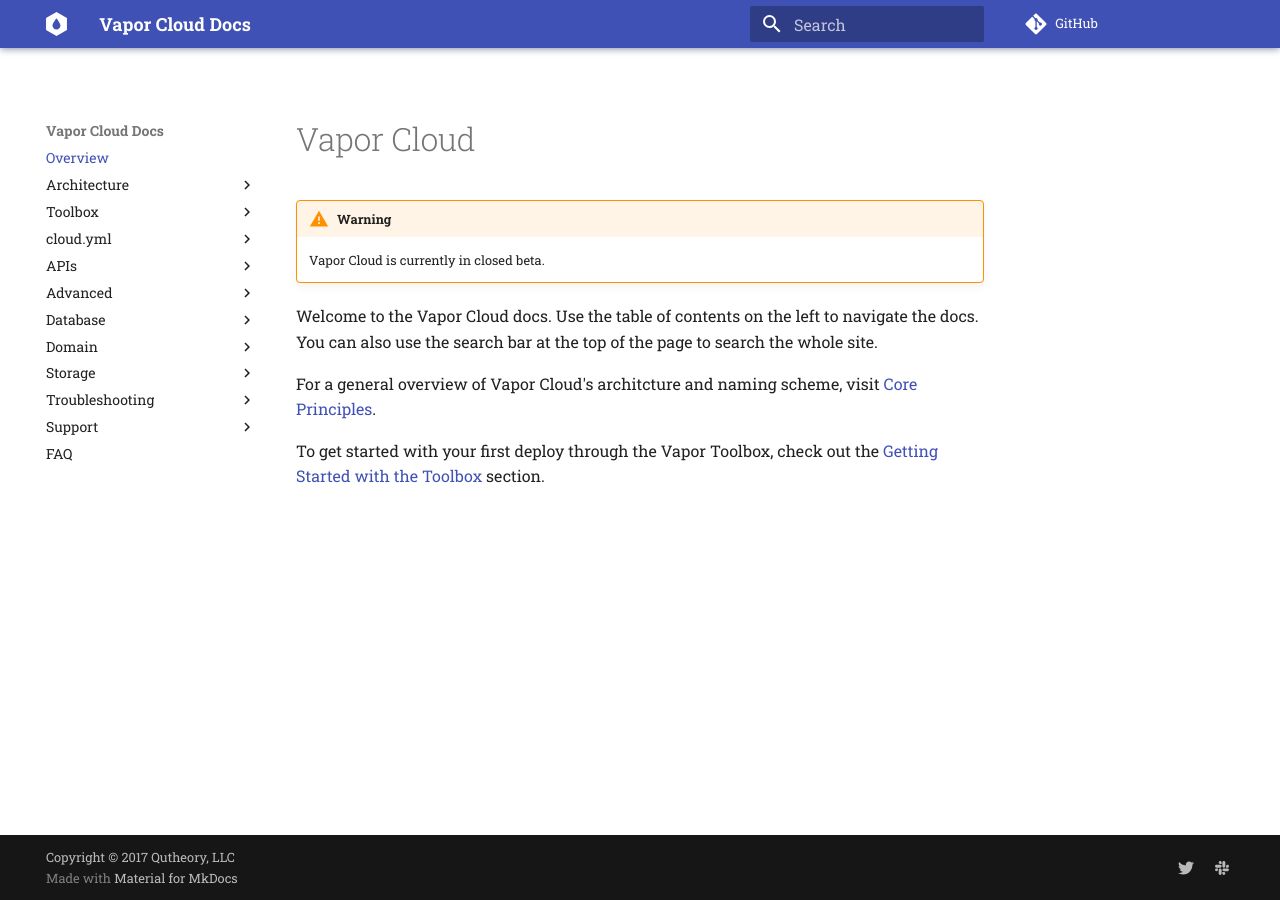
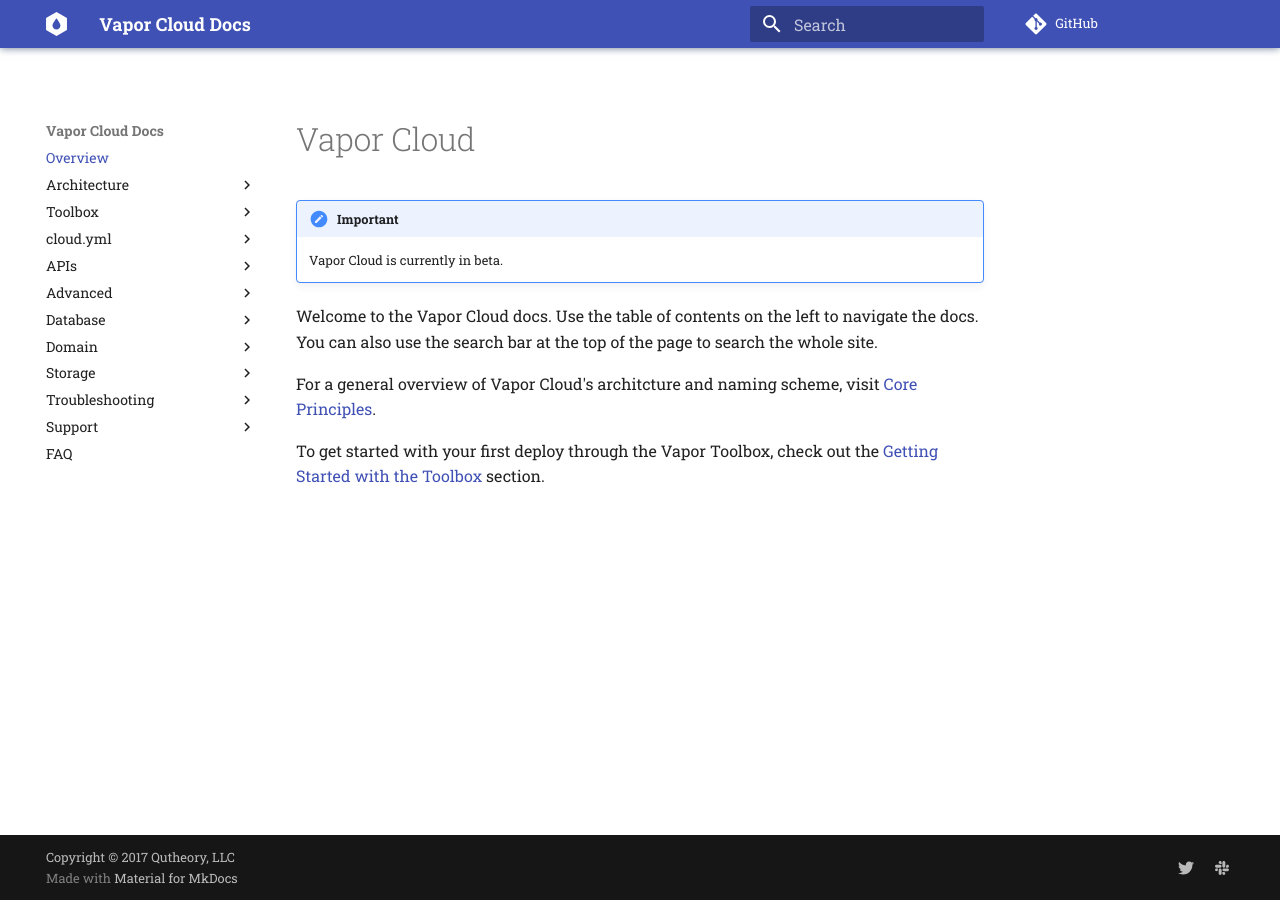
Before and after one commit to qutheory/cloud-documentation, an MkDocs documentation site: the page built from docs/index.md, in a window 1280 px wide. Built offline with MkDocs 1.6.1 and Material for MkDocs 9.7.7, drawn with Linux system fonts in a browser that asks for light colours; comment, search, counter and statistics services are not loaded; old or Windows-style settings are respelled for this version of MkDocs.

Commit message:
Change to beta

```diff
--- a/docs/index.md
+++ b/docs/index.md
@@ -1,7 +1,7 @@
 # Vapor Cloud
 
-!!! warning
-	Vapor Cloud is currently in closed beta.
+!!! important
+	Vapor Cloud is currently in beta.
 
 Welcome to the Vapor Cloud docs. Use the table of contents on the left to navigate the docs. You can also use the search bar at the top of the page to search the whole site.
 
```
